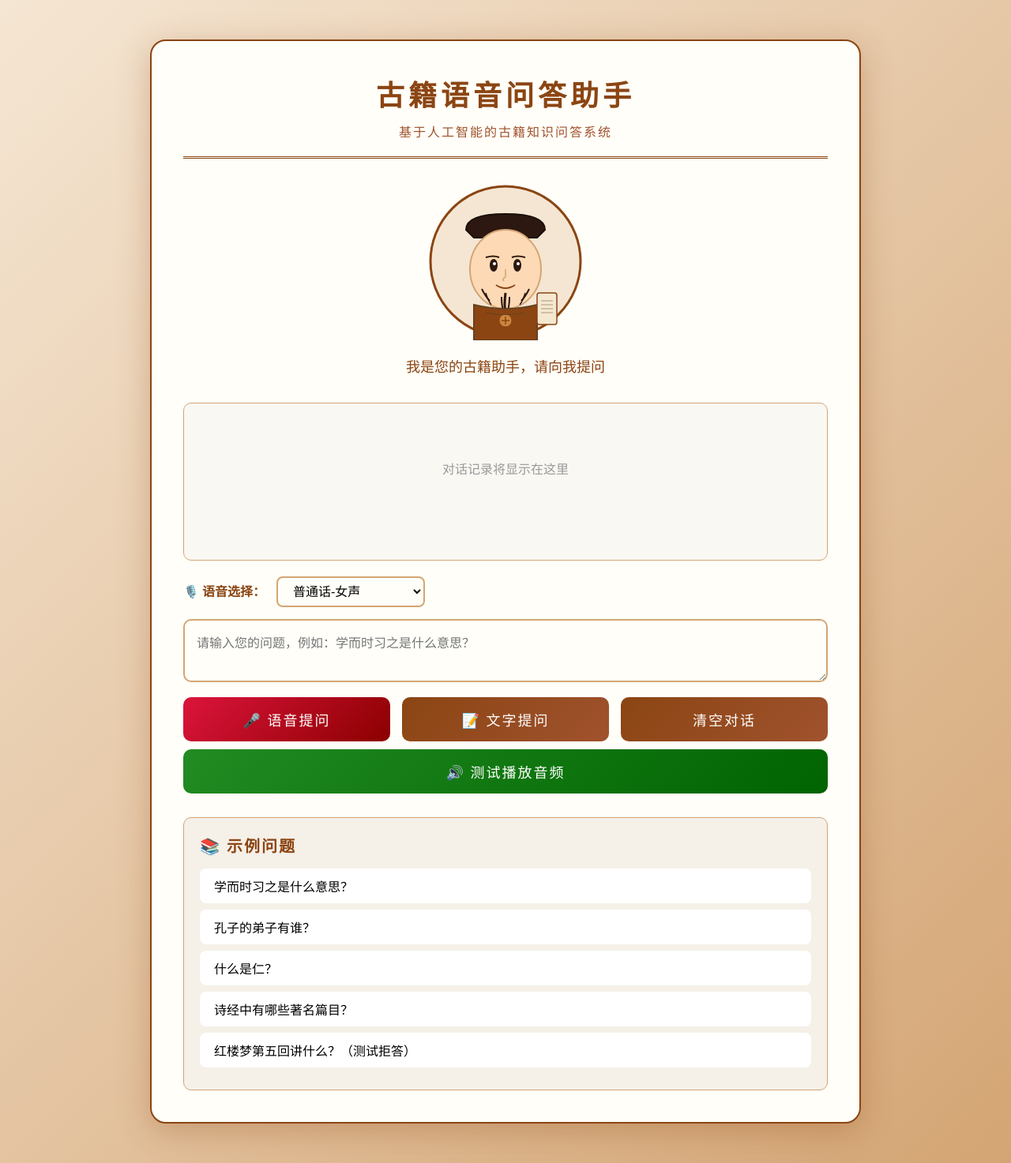
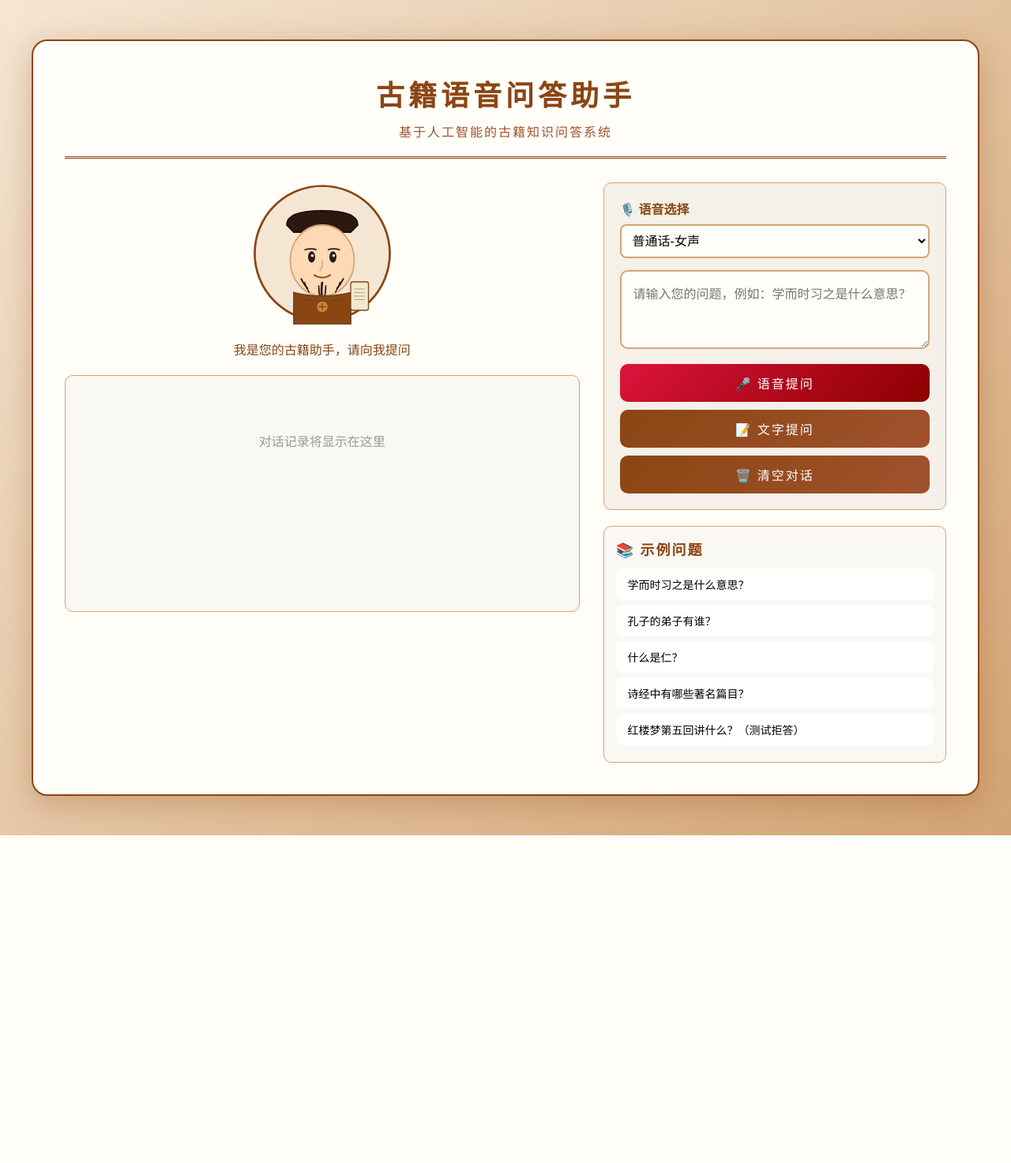
Before and after one commit to feelins/voice-RAG, a Flask app: page / in a window 1280 px wide. Shown: the whole page at 79% size. After the commit the page ends 1058 px from the top, so only its background shows below. Run offline with Flask 3, Linux system fonts and the light colour scheme.

Commit message:
2026.10.8 优化代码；改格局；

```diff
--- a/templates/index.html
+++ b/templates/index.html
@@ -19,7 +19,7 @@
         }
 
         .container {
-            max-width: 900px;
+            max-width: 1200px;
             margin: 30px auto;
             background: #fffef8;
             border-radius: 20px;
@@ -48,14 +48,31 @@
             letter-spacing: 2px;
         }
 
+        /* 两栏布局 */
+        .main-layout {
+            display: flex;
+            gap: 30px;
+            align-items: flex-start;
+        }
+
+        .left-panel {
+            flex: 1.5;
+            min-width: 0;
+        }
+
+        .right-panel {
+            flex: 1;
+            min-width: 350px;
+        }
+
         .scholar-container {
             text-align: center;
-            margin: 30px 0;
+            margin-bottom: 20px;
         }
 
         .scholar-image {
-            width: 200px;
-            height: 200px;
+            width: 180px;
+            height: 180px;
             margin: 0 auto;
             transition: all 0.3s ease;
         }
@@ -85,9 +102,9 @@
 
         .status-text {
             margin-top: 15px;
-            font-size: 18px;
+            font-size: 16px;
             color: #8b4513;
-            min-height: 30px;
+            min-height: 25px;
         }
 
         .chat-container {
@@ -95,9 +112,8 @@
             border: 1px solid #d4a574;
             border-radius: 10px;
             padding: 20px;
-            margin: 20px 0;
-            min-height: 200px;
-            max-height: 400px;
+            min-height: 300px;
+            max-height: 450px;
             overflow-y: auto;
         }
 
@@ -111,13 +127,13 @@
         .question {
             background: #e8dcc8;
             border-left: 4px solid #8b4513;
-            margin-right: 50px;
+            margin-right: 30px;
         }
 
         .answer {
             background: #fff9e6;
             border-left: 4px solid #cd853f;
-            margin-left: 50px;
+            margin-left: 30px;
         }
 
         .message-label {
@@ -126,8 +142,42 @@
             margin-bottom: 8px;
         }
 
-        .input-container {
-            margin: 20px 0;
+        .audio-player {
+            margin: 15px 0;
+            display: none;
+        }
+
+        .audio-player audio {
+            width: 100%;
+        }
+
+        .input-section {
+            background: #f5f0e8;
+            border: 1px solid #d4a574;
+            border-radius: 10px;
+            padding: 20px;
+        }
+
+        .voice-selector {
+            margin-bottom: 15px;
+        }
+
+        .voice-selector label {
+            font-weight: bold;
+            color: #8b4513;
+            margin-bottom: 8px;
+            display: block;
+        }
+
+        .voice-selector select {
+            width: 100%;
+            padding: 10px;
+            border: 2px solid #d4a574;
+            border-radius: 8px;
+            font-size: 16px;
+            background: #fffef8;
+            cursor: pointer;
+            font-family: inherit;
         }
 
         textarea {
@@ -138,7 +188,7 @@
             font-size: 16px;
             font-family: inherit;
             resize: vertical;
-            min-height: 80px;
+            min-height: 100px;
             background: #fffef8;
             transition: border-color 0.3s;
         }
@@ -150,18 +200,19 @@
 
         .button-group {
             display: flex;
-            gap: 15px;
+            flex-direction: column;
+            gap: 10px;
             margin-top: 15px;
         }
 
         button {
-            flex: 1;
-            padding: 15px;
+            width: 100%;
+            padding: 12px;
             background: linear-gradient(135deg, #8b4513 0%, #a0522d 100%);
             color: white;
             border: none;
             border-radius: 10px;
-            font-size: 18px;
+            font-size: 16px;
             font-family: inherit;
             cursor: pointer;
             transition: all 0.3s;
@@ -181,7 +232,6 @@
 
         .voice-btn {
             background: linear-gradient(135deg, #dc143c 0%, #8b0000 100%);
-            position: relative;
         }
 
         .voice-btn:hover:not(:disabled) {
@@ -201,38 +251,30 @@
             }
         }
 
-        .audio-player {
-            margin: 15px 0;
-            display: none;
-        }
-
-        .audio-player audio {
-            width: 100%;
-        }
-
         .examples {
-            margin-top: 30px;
-            padding: 20px;
-            background: #f5f0e8;
+            margin-top: 20px;
+            padding: 15px;
+            background: #faf8f3;
             border-radius: 10px;
             border: 1px solid #d4a574;
         }
 
         .examples h3 {
             color: #8b4513;
-            margin-bottom: 15px;
-            font-size: 20px;
+            margin-bottom: 12px;
+            font-size: 18px;
             letter-spacing: 2px;
         }
 
         .example-item {
-            padding: 10px 15px;
-            margin: 8px 0;
+            padding: 10px 12px;
+            margin: 6px 0;
             background: white;
             border-radius: 8px;
             cursor: pointer;
             transition: all 0.3s;
             border-left: 3px solid transparent;
+            font-size: 14px;
         }
 
         .example-item:hover {
@@ -244,9 +286,9 @@
         .loading {
             display: none;
             text-align: center;
-            padding: 20px;
+            padding: 15px;
             color: #8b4513;
-            font-size: 18px;
+            font-size: 16px;
         }
 
         .loading.show {
@@ -263,6 +305,22 @@
             40% { content: '..'; }
             60%, 100% { content: '...'; }
         }
+
+        /* 响应式设计 */
+        @media (max-width: 900px) {
+            .main-layout {
+                flex-direction: column;
+            }
+
+            .right-panel {
+                width: 100%;
+            }
+
+            .scholar-image {
+                width: 150px;
+                height: 150px;
+            }
+        }
     </style>
 </head>
 <body>
@@ -272,6 +330,9 @@
             <div class="subtitle">基于人工智能的古籍知识问答系统</div>
         </div>
 
+        <div class="main-layout">
+            <!-- 左侧面板 -->
+            <div class="left-panel">
                 <!-- 虚拟学者 -->
                 <div class="scholar-container">
                     <img src="/static/images/scholar.svg" alt="古代学者" class="scholar-image" id="scholarImg">
@@ -290,12 +351,16 @@
                     <audio id="audio" controls></audio>
                 </div>
 
-        <!-- 输入区域 -->
-        <div class="input-container">
+                <div class="loading" id="loading">学者正在思考</div>
+            </div>
+
+            <!-- 右侧面板 -->
+            <div class="right-panel">
+                <div class="input-section">
                     <!-- 语音选择器 -->
-            <div style="margin-bottom: 15px;">
-                <label for="voiceSelect" style="font-weight: bold; color: #8b4513; margin-right: 10px;">🎙️ 语音选择：</label>
-                <select id="voiceSelect" style="padding: 8px 15px; border: 2px solid #d4a574; border-radius: 8px; font-size: 16px; background: #fffef8; cursor: pointer;">
+                    <div class="voice-selector">
+                        <label for="voiceSelect">🎙️ 语音选择</label>
+                        <select id="voiceSelect">
                             <option value="mandarin_female">普通话-女声</option>
                             <option value="mandarin_male">普通话-男声</option>
                             <option value="cantonese_female">粤语-女声（优雅）</option>
@@ -305,17 +370,13 @@
                     </div>
 
                     <textarea id="questionInput" placeholder="请输入您的问题，例如：学而时习之是什么意思？"></textarea>
+
                     <div class="button-group">
                         <button id="voiceBtn" class="voice-btn" onclick="toggleRecording()">🎤 语音提问</button>
                         <button id="askBtn" onclick="askQuestion()">📝 文字提问</button>
-                <button id="clearBtn" onclick="clearChat()">清空对话</button>
-            </div>
-            <div class="button-group" style="margin-top: 10px;">
-                <button onclick="testPlayAudio()" style="background: linear-gradient(135deg, #228b22 0%, #006400 100%);">🔊 测试播放音频</button>
+                        <button id="clearBtn" onclick="clearChat()">🗑️ 清空对话</button>
                     </div>
                 </div>
-
-        <div class="loading" id="loading">学者正在思考</div>
 
                 <!-- 示例问题 -->
                 <div class="examples">
@@ -337,6 +398,8 @@
                     </div>
                 </div>
             </div>
+        </div>
+    </div>
 
     <script>
         const scholarImg = document.getElementById('scholarImg');
@@ -354,6 +417,7 @@
         let audioChunks = [];
         let isRecording = false;
 
+        // ===== 公共函数 =====
         function setQuestion(text) {
             questionInput.value = text;
             questionInput.focus();
@@ -362,23 +426,71 @@
         function clearChat() {
             chatContainer.innerHTML = '<div style="text-align: center; color: #999; padding: 50px 0;">对话记录将显示在这里</div>';
             audioPlayer.style.display = 'none';
-            statusText.textContent = '我是您的古籍助手，请向我提问';
-            scholarImg.className = 'scholar-image';
+            updateScholarState('idle', '我是您的古籍助手，请向我提问');
             messageCount = 0;
         }
 
-        // 录音功能
-        // 将音频转换为 16kHz 单声道 WAV
+        function addMessage(type, text) {
+            if (messageCount === 0) {
+                chatContainer.innerHTML = '';
+            }
+            messageCount++;
+
+            const messageDiv = document.createElement('div');
+            messageDiv.className = 'message ' + type;
+
+            const label = type === 'question' ? '您的问题' : '学者回答';
+            messageDiv.innerHTML = `
+                <div class="message-label">${label}：</div>
+                <div>${text}</div>
+            `;
+
+            chatContainer.appendChild(messageDiv);
+            chatContainer.scrollTop = chatContainer.scrollHeight;
+        }
+
+        function updateScholarState(state, message) {
+            scholarImg.className = 'scholar-image' + (state !== 'idle' ? ' ' + state : '');
+            statusText.textContent = message;
+        }
+
+        function setButtonsEnabled(enabled) {
+            askBtn.disabled = !enabled;
+            voiceBtn.disabled = !enabled;
+        }
+
+        function playAudioResponse(audioFile) {
+            if (!audioFile) {
+                updateScholarState('idle', '我是您的古籍助手，请继续提问');
+                return;
+            }
+
+            updateScholarState('speaking', '学者正在回答...');
+
+            audio.src = '/audio/' + audioFile + '?' + Date.now();
+            audioPlayer.style.display = 'block';
+            audio.load();
+
+            audio.oncanplay = function() {
+                audio.play().catch(e => console.log('自动播放被阻止，请手动点击播放'));
+            };
+
+            audio.onended = function() {
+                updateScholarState('idle', '我是您的古籍助手，请继续提问');
+            };
+
+            audio.onerror = function() {
+                console.error('音频加载错误');
+                updateScholarState('idle', '音频加载失败，但您可以查看文字回答');
+            };
+        }
+
+        // ===== 录音相关 =====
         async function convertToWav16k(blob) {
-            const audioContext = new (window.AudioContext || window.webkitAudioContext)({
-                sampleRate: 16000
-            });
-
-            // 读取音频数据
+            const audioContext = new (window.AudioContext || window.webkitAudioContext)({ sampleRate: 16000 });
             const arrayBuffer = await blob.arrayBuffer();
             const audioBuffer = await audioContext.decodeAudioData(arrayBuffer);
 
-            // 重采样到 16kHz 单声道
             const offlineContext = new OfflineAudioContext(1, audioBuffer.duration * 16000, 16000);
             const source = offlineContext.createBufferSource();
             source.buffer = audioBuffer;
@@ -386,36 +498,29 @@
             source.start(0);
 
             const renderedBuffer = await offlineContext.startRendering();
-
-            // 获取 PCM 数据
             const pcmData = renderedBuffer.getChannelData(0);
 
-            // 编码为 WAV
-            const wavBlob = encodeWAV(pcmData, 16000);
-            return wavBlob;
+            return encodeWAV(pcmData, 16000);
         }
 
-        // 编码 WAV 文件
         function encodeWAV(samples, sampleRate) {
             const buffer = new ArrayBuffer(44 + samples.length * 2);
             const view = new DataView(buffer);
 
-            // WAV 文件头
             writeString(view, 0, 'RIFF');
             view.setUint32(4, 36 + samples.length * 2, true);
             writeString(view, 8, 'WAVE');
             writeString(view, 12, 'fmt ');
-            view.setUint32(16, 16, true);  // fmt chunk size
-            view.setUint16(20, 1, true);   // PCM format
-            view.setUint16(22, 1, true);   // mono
+            view.setUint32(16, 16, true);
+            view.setUint16(20, 1, true);
+            view.setUint16(22, 1, true);
             view.setUint32(24, sampleRate, true);
-            view.setUint32(28, sampleRate * 2, true);  // byte rate
-            view.setUint16(32, 2, true);   // block align
-            view.setUint16(34, 16, true);  // bits per sample
+            view.setUint32(28, sampleRate * 2, true);
+            view.setUint16(32, 2, true);
+            view.setUint16(34, 16, true);
             writeString(view, 36, 'data');
             view.setUint32(40, samples.length * 2, true);
 
-            // PCM 数据
             let offset = 44;
             for (let i = 0; i < samples.length; i++) {
                 const s = Math.max(-1, Math.min(1, samples[i]));
@@ -443,13 +548,9 @@
         async function startRecording() {
             try {
                 const stream = await navigator.mediaDevices.getUserMedia({
-                    audio: {
-                        channelCount: 1,  // 单声道
-                        sampleRate: 16000  // 16kHz 采样率
-                    }
+                    audio: { channelCount: 1, sampleRate: 16000 }
                 });
 
-                // 检查支持的 MIME 类型
                 let options = { mimeType: 'audio/webm' };
                 if (MediaRecorder.isTypeSupported('audio/webm;codecs=opus')) {
                     options = { mimeType: 'audio/webm;codecs=opus' };
@@ -464,34 +565,25 @@
 
                 mediaRecorder.onstop = async () => {
                     const rawBlob = new Blob(audioChunks, { type: mediaRecorder.mimeType });
-                    console.log('原始录音格式:', mediaRecorder.mimeType, '大小:', rawBlob.size);
 
-                    let audioBlob;
                     try {
-                        audioBlob = await convertToWav16k(rawBlob);
-                        console.log('已转换为 WAV, 大小:', audioBlob.size);
+                        const audioBlob = await convertToWav16k(rawBlob);
+                        await sendVoiceQuestion(audioBlob);
                     } catch (e) {
                         console.error('WAV 转换失败:', e);
                         alert('录音转换失败：' + e.message);
-                        voiceBtn.disabled = false;
-                        stream.getTracks().forEach(track => track.stop());
-                        return;
+                        setButtonsEnabled(true);
                     }
 
-                    await sendVoiceQuestion(audioBlob);
-
-                    // 停止所有音轨
                     stream.getTracks().forEach(track => track.stop());
                 };
 
                 mediaRecorder.start();
                 isRecording = true;
 
-                // 更新UI
                 voiceBtn.textContent = '⏹️ 停止录音';
                 voiceBtn.classList.add('recording');
-                scholarImg.className = 'scholar-image listening';
-                statusText.textContent = '正在倾听您的问题...';
+                updateScholarState('listening', '正在倾听您的问题...');
                 askBtn.disabled = true;
 
             } catch (error) {
@@ -504,8 +596,6 @@
             if (mediaRecorder && isRecording) {
                 mediaRecorder.stop();
                 isRecording = false;
-
-                // 更新UI
                 voiceBtn.textContent = '🎤 语音提问';
                 voiceBtn.classList.remove('recording');
                 voiceBtn.disabled = true;
@@ -513,20 +603,14 @@
         }
 
         async function sendVoiceQuestion(audioBlob) {
-            // 更新状态
-            scholarImg.className = 'scholar-image thinking';
-            statusText.textContent = '正在识别您的问题...';
+            updateScholarState('thinking', '正在识别您的问题...');
             loading.classList.add('show');
 
             try {
-                // 获取选择的语音类型
                 const voiceType = document.getElementById('voiceSelect').value;
-
                 const formData = new FormData();
                 formData.append('audio', audioBlob, 'recording.wav');
-                formData.append('voice_type', voiceType);  // 添加语音类型
-
-                console.log('发送语音请求，语音类型:', voiceType);
+                formData.append('voice_type', voiceType);
 
                 const response = await fetch('/voice_ask', {
                     method: 'POST',
@@ -534,71 +618,23 @@
                 });
 
                 const data = await response.json();
-                console.log('收到响应:', data);
 
                 if (data.error) {
                     alert(data.error);
                     return;
                 }
 
-                // 显示识别的问题
-                console.log('识别文字:', data.recognized_text);
                 addMessage('question', data.recognized_text);
-
-                // 短暂延迟，模拟思考
                 await new Promise(resolve => setTimeout(resolve, 500));
-
-                // 显示答案
-                console.log('显示答案');
                 addMessage('answer', data.answer);
-
-                // 播放音频
-                if (data.audio_file) {
-                    console.log('准备播放音频:', data.audio_file);
-                    scholarImg.className = 'scholar-image speaking';
-                    statusText.textContent = '学者正在回答...';
-
-                    const audioUrl = '/audio/' + data.audio_file + '?' + Date.now();
-                    console.log('音频URL:', audioUrl);
-
-                    audio.src = audioUrl;
-                    audioPlayer.style.display = 'block';
-                    audio.load();
-
-                    audio.oncanplay = function() {
-                        console.log('音频可以播放了，开始播放');
-                        audio.play().then(() => {
-                            console.log('播放成功');
-                        }).catch(e => {
-                            console.error('播放失败:', e);
-                            alert('音频播放失败，请手动点击播放按钮');
-                        });
-                    };
-
-                    audio.onerror = function() {
-                        console.error('音频加载错误');
-                        alert('音频加载失败');
-                    };
-
-                    audio.onended = function() {
-                        console.log('音频播放完毕');
-                        scholarImg.className = 'scholar-image';
-                        statusText.textContent = '我是您的古籍助手，请继续提问';
-                    };
-                } else {
-                    console.log('没有音频文件');
-                    scholarImg.className = 'scholar-image';
-                    statusText.textContent = '我是您的古籍助手，请继续提问';
-                }
+                playAudioResponse(data.audio_file);
 
             } catch (e) {
                 console.error('语音识别错误:', e);
                 alert('语音识别失败：' + e.message);
-                scholarImg.className = 'scholar-image';
-                statusText.textContent = '出现错误，请重试';
+                updateScholarState('idle', '出现错误，请重试');
             } finally {
-                voiceBtn.disabled = false;
-                askBtn.disabled = false;
+                setButtonsEnabled(true);
                 loading.classList.remove('show');
             }
         }
@@ -611,17 +647,10 @@
                 return;
             }
 
-            // 清空输入框
             questionInput.value = '';
-
-            // 显示用户问题
             addMessage('question', question);
-
-            // 更新状态
-            scholarImg.className = 'scholar-image thinking';
-            statusText.textContent = '学者正在思考...';
-            askBtn.disabled = true;
-            voiceBtn.disabled = true;
+            updateScholarState('thinking', '学者正在思考...');
+            setButtonsEnabled(false);
             loading.classList.add('show');
             audioPlayer.style.display = 'none';
 
@@ -639,61 +668,16 @@
                     return;
                 }
 
-                // 显示答案
                 addMessage('answer', data.answer);
-
-                // 播放音频
-                if (data.audio_file) {
-                    scholarImg.className = 'scholar-image speaking';
-                    statusText.textContent = '学者正在回答...';
-
-                    audio.src = '/audio/' + data.audio_file + '?' + Date.now();
-                    audioPlayer.style.display = 'block';
-                    audio.load();
-
-                    audio.oncanplay = function() {
-                        audio.play().catch(e => {
-                            console.log('自动播放被阻止，请手动点击播放');
-                        });
-                    };
-
-                    audio.onended = function() {
-                        scholarImg.className = 'scholar-image';
-                        statusText.textContent = '我是您的古籍助手，请继续提问';
-                    };
-                } else {
-                    scholarImg.className = 'scholar-image';
-                    statusText.textContent = '我是您的古籍助手，请继续提问';
-                }
+                playAudioResponse(data.audio_file);
 
             } catch (e) {
                 alert('请求失败：' + e.message);
-                scholarImg.className = 'scholar-image';
-                statusText.textContent = '出现错误，请重试';
+                updateScholarState('idle', '出现错误，请重试');
             } finally {
-                askBtn.disabled = false;
-                voiceBtn.disabled = false;
+                setButtonsEnabled(true);
                 loading.classList.remove('show');
             }
-        }
-
-        function addMessage(type, text) {
-            if (messageCount === 0) {
-                chatContainer.innerHTML = '';
-            }
-            messageCount++;
-
-            const messageDiv = document.createElement('div');
-            messageDiv.className = 'message ' + type;
-
-            const label = type === 'question' ? '您的问题' : '学者回答';
-            messageDiv.innerHTML = `
-                <div class="message-label">${label}：</div>
-                <div>${text}</div>
-            `;
-
-            chatContainer.appendChild(messageDiv);
-            chatContainer.scrollTop = chatContainer.scrollHeight;
         }
 
         // 回车提交
@@ -702,42 +686,6 @@
                 askQuestion();
             }
         });
-
-        // 测试播放音频
-        function testPlayAudio() {
-            console.log('测试播放音频');
-            const audioUrl = '/audio/test_beep.wav?' + Date.now();
-            console.log('音频URL:', audioUrl);
-
-            audio.src = audioUrl;
-            audioPlayer.style.display = 'block';
-
-            audio.load();
-
-            audio.onloadeddata = function() {
-                console.log('音频数据加载完成');
-                audio.play().then(() => {
-                    console.log('播放成功');
-                    scholarImg.className = 'scholar-image speaking';
-                    statusText.textContent = '正在播放测试音频...';
-                }).catch(e => {
-                    console.error('播放失败:', e);
-                    alert('播放失败: ' + e.message);
-                });
-            };
-
-            audio.onerror = function(e) {
-                console.error('音频加载错误:', e);
-                console.error('错误代码:', audio.error ? audio.error.code : 'unknown');
-                alert('音频加载失败');
-            };
-
-            audio.onended = function() {
-                console.log('播放结束');
-                scholarImg.className = 'scholar-image';
-                statusText.textContent = '测试完成';
-            };
-        }
     </script>
 </body>
 </html>
```
Lines whose indentation alone changed are shown as unchanged.
